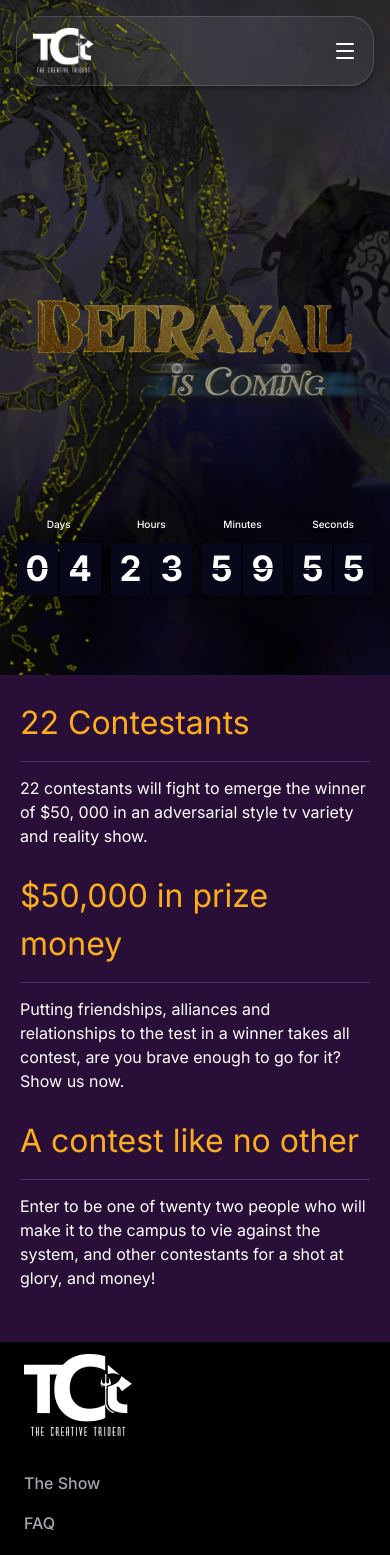
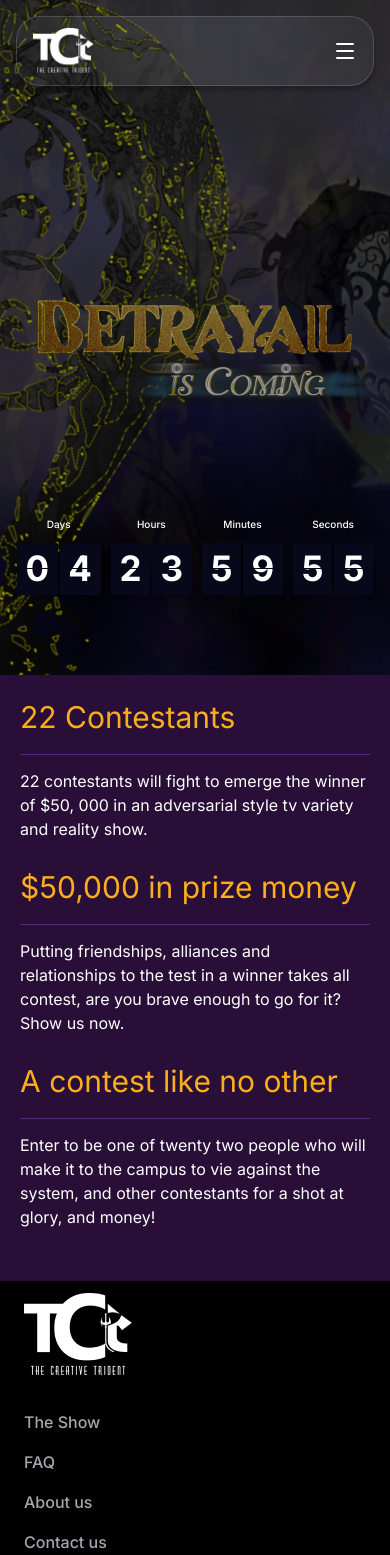
Before and after one commit to unegbuclinton/trident, a Next.js app: page / in a window 390 px wide. Shown: the top 1555 px of the page. Built offline with nearby package versions, Linux system fonts and the light colour scheme.

Commit message:
adjust padding

```diff
--- a/src/app/page.tsx
+++ b/src/app/page.tsx
@@ -11,7 +11,7 @@ export default function Home() {
         <Navbar />
         <FlipClock />
       </div>
-      <div className='bg-primaryColor py-6 px-5 pb-7 lg:flex gap-14 lg:px-[100px]'>
+      <div className='bg-primaryColor py-5 px-5 pb-7 lg:flex gap-14 lg:px-[100px]'>
         {detailsInfo.map(({ subTitle, title }, index) => (
           <DetailCard subtitle={subTitle} title={title} key={index} />
         ))}
--- a/src/components/TdIcon/svg.tsx
+++ b/src/components/TdIcon/svg.tsx
@@ -22,22 +22,23 @@ export const icons: Record<string, React.ReactNode> = {
       xmlns='http://www.w3.org/2000/svg'
     >
       <rect
-        x='6'
+        x='5'
         y='11'
-        width='18'
+        width='14'
         height='2'
         rx='1'
         transform='rotate(45 12 12)'
-        fill='white'
+        fill='#D3D5E0'
       />
+
       <rect
-        x='6'
+        x='5'
         y='11'
-        width='18'
+        width='14'
         height='2'
         rx='1'
         transform='rotate(-45 12 12)'
-        fill='white'
+        fill='#D3D5E0'
       />
     </svg>
   ),
--- a/src/components/detail-card/DetailCard.tsx
+++ b/src/components/detail-card/DetailCard.tsx
@@ -9,7 +9,7 @@ const DetailCard = ({
 }) => {
   return (
     <div className='mb-6'>
-      <h2 className=' text-secondaryColor text-[32px] border-b border-borderLine pb-3.5  mb-3.5'>
+      <h2 className=' text-secondaryColor text-[30px] border-b border-borderLine pb-3.5  mb-3.5'>
         {title}
       </h2>
       <p className='text-base mb-3 text-white'>{subtitle}</p>
```
